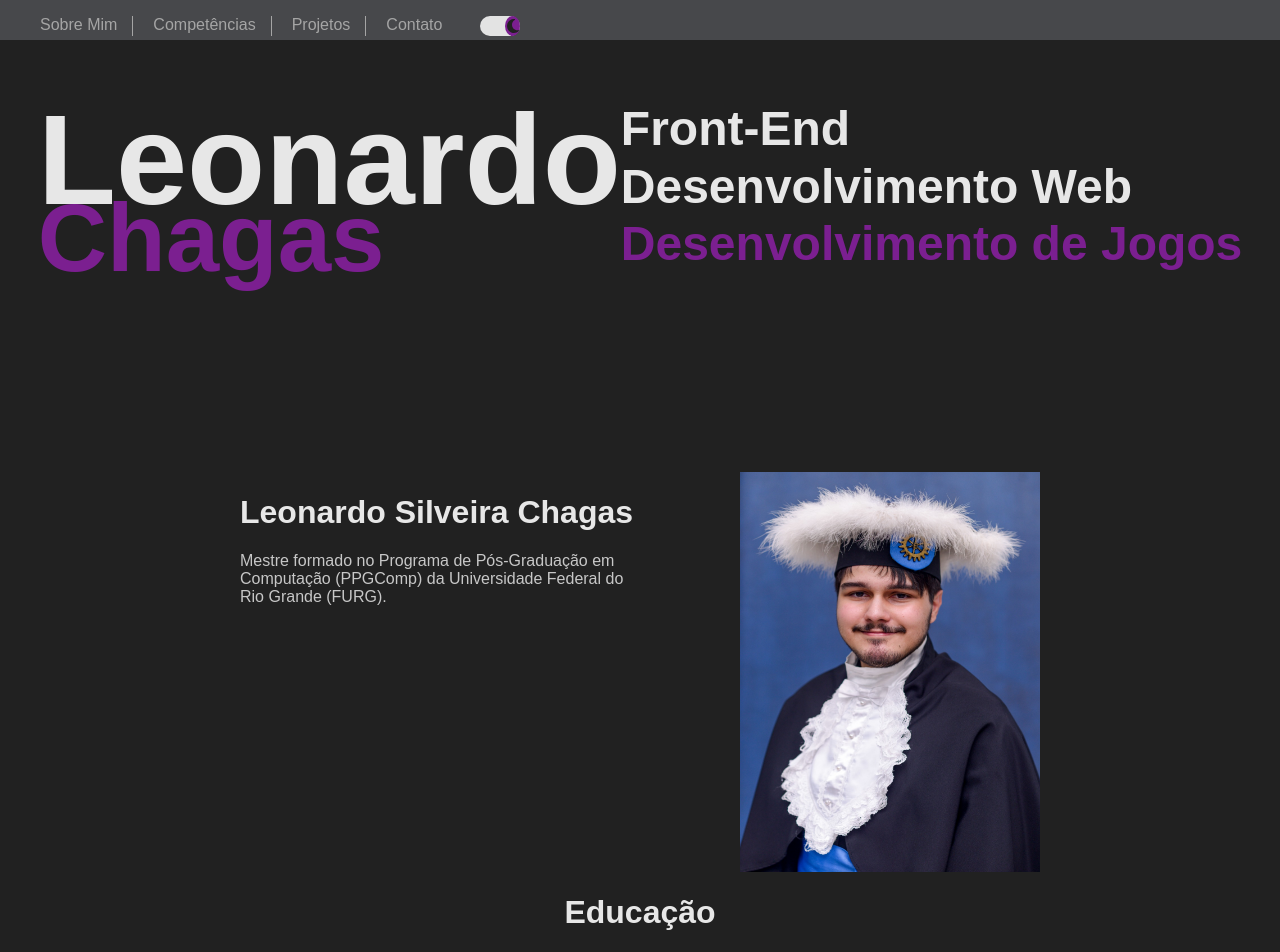
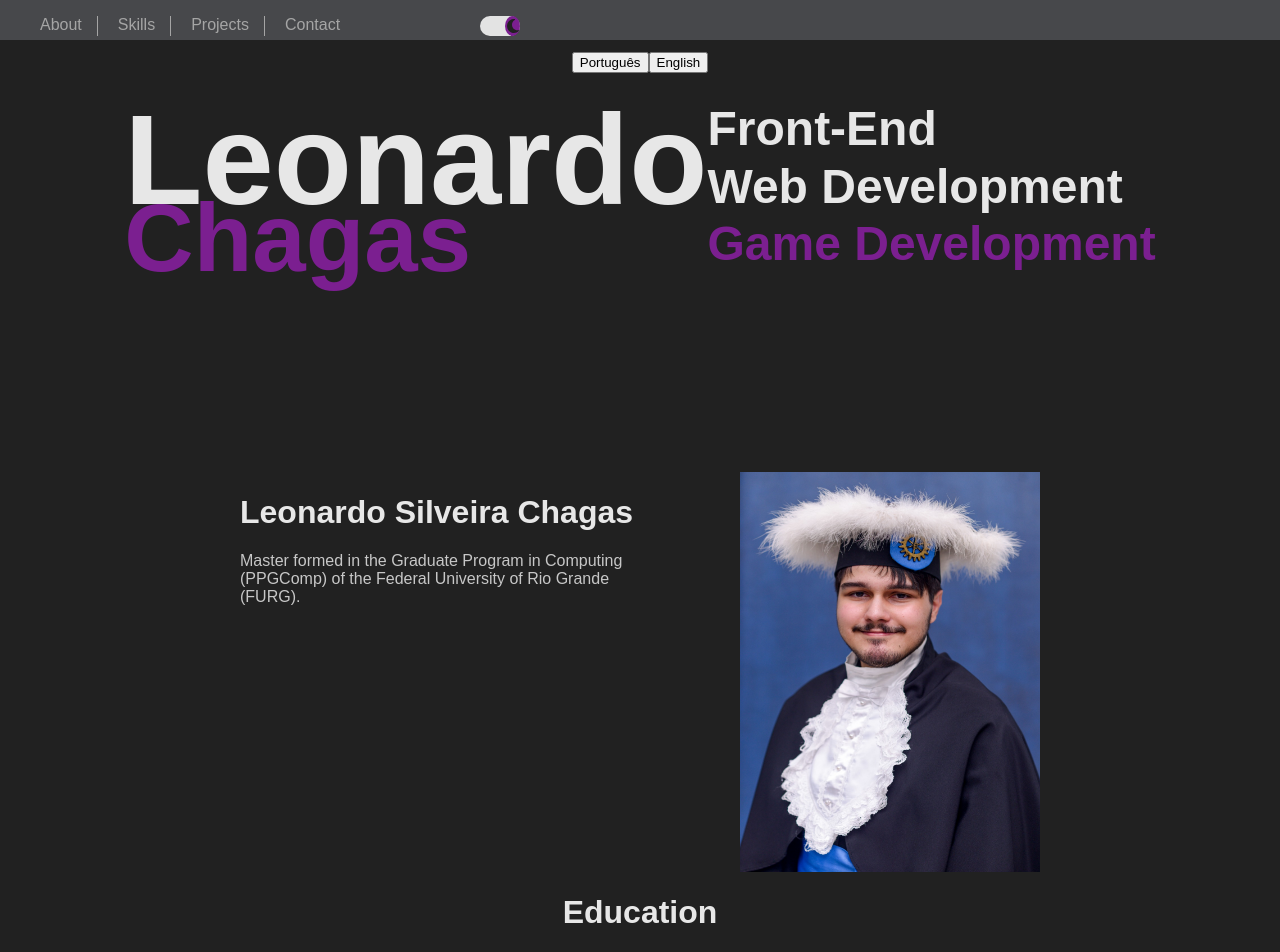
Before and after one commit to Leonardo-chagas/Web-Portfolio, a React (Vite) app in the folder portfolio/: page / in a window 1280 px wide. Shown: the top 952 px of the page. Built offline with nearby package versions, Linux system fonts and the light colour scheme.

Commit message:
Adicionou o pacote i18n, criou sistema para trocar de linguagem

```diff
--- a/portfolio/package.json
+++ b/portfolio/package.json
@@ -9,8 +9,11 @@
     "@vitejs/plugin-react-swc": "^3.7.2",
     "cra-template": "1.2.0",
     "devicons-react": "^1.4.0",
+    "i18next": "^24.2.2",
+    "i18next-browser-languagedetector": "^8.0.2",
     "react": "^19.0.0",
     "react-dom": "^19.0.0",
+    "react-i18next": "^15.4.0",
     "typescript": "^5.7.3",
     "vite": "^6.1.0",
     "vite-plugin-svgr": "^4.3.0",
--- a/portfolio/src/components/About.js
+++ b/portfolio/src/components/About.js
@@ -4,6 +4,7 @@
 import "../css/About.css"
 import "../css/Container.css"
 import "../css/Text.css"
+import { useTranslation } from "react-i18next"
 
 import React, { useLayoutEffect } from 'react'
 
@@ -11,28 +12,31 @@ function About() {
     /* useLayoutEffect(() => {
         document.body.style.backgroundColor = "#212121"
    }); */
+   const {t} = useTranslation();
+   const aboutTranslation = t('About');
+
     return (
         <div id="bodyContainer">
             <div id="aboutContent">
                 <div id="textContent">
                     <h1 class="titleText">Leonardo Silveira Chagas</h1>
-                    <p class="infoText">Mestre formado no Programa de Pós-Graduação em Computação (PPGComp) da Universidade Federal do Rio Grande (FURG).</p>
+                    <p class="infoText">{aboutTranslation.text}</p>
                 </div>
                 <img src={"images/eu.jpeg"} alt="imagem" width={300} height={400}></img>
             </div>
             <div class="centerTitle">
-                <h1 class="titleText">Educação</h1>
+                <h1 class="titleText">{aboutTranslation.education}</h1>
             </div>
             <hr></hr>
             <div id="educationContainer">
                 <div class="educationContent">
-                    <h2 class="titleText">Graduação no curso de Engenharia da Computação</h2>
-                    <h3 class="infoText">Universidade Federal do Rio Grande (FURG)</h3>
+                    <h2 class="titleText">{aboutTranslation.course}</h2>
+                    <h3 class="infoText">{aboutTranslation.college}</h3>
                     <h3 class="infoText">2018 - 2023</h3>
                 </div>
                 <div class="educationContent">
-                    <h2 class="titleText">Mestrado no Programa de Pós-Graduação em Computação (PPGComp)</h2>
-                    <h3 class="infoText">Universidade Federal do Rio Grande (FURG)</h3>
+                    <h2 class="titleText">{aboutTranslation.masters}</h2>
+                    <h3 class="infoText">{aboutTranslation.college}</h3>
                     <h3 class="infoText">2023 - 2025</h3>
                 </div>
             </div>
--- /dev/null
+++ b/portfolio/src/components/LanguageSelector.js
@@ -0,0 +1,26 @@
+import React from "react";
+import '../css/Container.css'
+import { useTranslation } from "react-i18next";
+
+function LanguageSelector(){
+    const {i18n} = useTranslation();
+
+    const languages = [
+        {code: 'pt', lang: 'Português'},
+        {code: 'en', lang: 'English'}
+    ];
+
+    function ChangeLanguage(code){
+        i18n.changeLanguage(code);
+    }
+
+    return(
+        <div class='centerTitle'>
+            {languages.map((lng) => {
+                return <button class={lng.code == i18n.language ? 'selected' : ''} key={lng.code} onClick={() => ChangeLanguage(lng.code)}>{lng.lang}</button>
+            })}
+        </div>
+    );
+}
+
+export default LanguageSelector;
--- a/portfolio/src/components/Navbar.js
+++ b/portfolio/src/components/Navbar.js
@@ -3,10 +3,15 @@ import {Outlet, Link} from "react-router-dom";
 import { useState } from 'react';
 import React, { useRef } from 'react';
 import Toggle from './Toggle';
+import LanguageSelector from './LanguageSelector';
+import { useTranslation } from "react-i18next"
 
 function Navbar({navFunction, isChecked, handleChange}) {
     //const [active, setActive] = useState(current);
     //const ref1 = useRef(aboutRef);
+    const {t} = useTranslation();
+    const navbarTrans = t('Navbar');
+
 
     return (
         <>
@@ -15,32 +20,33 @@ function Navbar({navFunction, isChecked, handleChange}) {
                 <li>
                     <div >
                         {/* <Link class={current == 1 ? "active" : "link"} to="/">Sobre Mim</Link> */}
-                        <a class="link" onClick={() => navFunction(1)}>Sobre Mim</a>
+                        <a class="link" onClick={() => navFunction(1)}>{navbarTrans.about}</a>
                     </div>
                 </li>
                 <div id='separator'></div>
                 <li>
                     <div >
                         {/* <Link class={current == 2 ? "active" : "link"} to="/competencias">Competências</Link> */}
-                        <a class="link" onClick={() => navFunction(2)}>Competências</a>
+                        <a class="link" onClick={() => navFunction(2)}>{navbarTrans.skills}</a>
                     </div>
                 </li>
                 <div id='separator'></div>
                 <li>
                     <div >
                         {/* <Link class={current == 3 ? "active" : "link"} to="/projetos">Projetos</Link> */}
-                        <a class="link" onClick={() => navFunction(3)}>Projetos</a>
+                        <a class="link" onClick={() => navFunction(3)}>{navbarTrans.projects}</a>
                     </div>
                 </li>
                 <div id='separator'></div>
                 <li>
                     <div >
                         {/* <Link class={current == 4 ? "active" : "link"} to="/contato">Contato</Link> */}
-                        <a class="link" onClick={() => navFunction(4)}>Contato</a>
+                        <a class="link" onClick={() => navFunction(4)}>{navbarTrans.contact}</a>
                     </div>
                 </li>
             </ul>
             <Toggle isChecked={isChecked} handleChange={handleChange}/>
+            <LanguageSelector/>
         </nav>
 
         {/* <Outlet/> */}
--- a/portfolio/src/components/Skills.js
+++ b/portfolio/src/components/Skills.js
@@ -9,16 +9,18 @@ import UnityOriginal from 'devicons-react/lib/icons/UnityOriginal';
 import "../css/Skills.css"
 import "../css/Text.css"
 import "../css/Container.css"
+import { useTranslation } from 'react-i18next';
 
 function Skills() {
-    /* useLayoutEffect(() => {
-            document.body.style.backgroundColor = "#212121"
-       }); */
+    const {t} = useTranslation();
+    const skillsTranslation = t('Skills');
+
+
     return (
         <div id="bodyContainer">
             {/* <Navbar current={2}/> */}
             <div class="centerTitle">
-                <h1 class="titleText">Competências</h1>
+                <h1 class="titleText">{skillsTranslation.skills}</h1>
             </div>
             <hr></hr>
             <div id="skillsContainer">
--- a/portfolio/src/components/Title.js
+++ b/portfolio/src/components/Title.js
@@ -1,6 +1,10 @@
 import "../css/Title.css"
+import { useTranslation } from "react-i18next"
 
 function Title() {
+    const {t} = useTranslation();
+    const titleTrans = t('Title');
+
     return (
         <div id="titleContainer">
             <div class="titleContent">
@@ -8,9 +12,9 @@ function Title() {
                 <h2 id="lastName">Chagas</h2>
             </div>
             <div class="titleContent">
-                <h3 class="titles">Front-End</h3>
-                <h3 class="titles">Desenvolvimento Web</h3>
-                <h3 class="titles">Desenvolvimento de Jogos</h3>
+                <h3 class="titles">{titleTrans.title1}</h3>
+                <h3 class="titles">{titleTrans.title2}</h3>
+                <h3 class="titles">{titleTrans.title3}</h3>
             </div>
         </div>
     );
--- /dev/null
+++ b/portfolio/src/i18n.js
@@ -0,0 +1,135 @@
+import i18n from 'i18next'
+import LanguageDetector from 'i18next-browser-languagedetector'
+import { initReactI18next } from 'react-i18next'
+
+i18n.use(LanguageDetector).use(initReactI18next).init({
+    debug: true,
+    fallbackLng: 'pt',
+    returnObjects: true,
+    resources: {
+        pt: {
+            translation: {
+                Navbar: {
+                    about: 'Sobre Mim',
+                    skills: 'Competências',
+                    projects: 'Projetos',
+                    contact: 'Contato'
+                },
+                Title: {
+                    title1: 'Front-End',
+                    title2: 'Desenvolvimento Web',
+                    title3: 'Desenvolvimento de jogos'
+                },
+                About: {
+                    text: 'Mestre formado no Programa de Pós-Graduação em Computação (PPGComp) da Universidade Federal do Rio Grande (FURG).',
+                    education: 'Educação',
+                    college: 'Universidade Federal do Rio Grande (FURG)',
+                    course: 'Graduação no curso de Engenharia da Computação',
+                    masters: 'Mestrado no Programa de Pós-Graduação em Computação (PPGComp)'
+                },
+                Skills: {
+                    skills: 'Competências'
+                },
+                Projects: [
+                    {
+                        name: 'Portfolio Web',
+                        tecnology: 'React',
+                        text: '',
+                        reference: 'https://github.com/Leonardo-chagas/Web-Portfolio',
+                        hasLink: true,
+                        image: ''
+                    },
+                    {
+                        name: 'Aplicativo Mobile',
+                        tecnology: 'React Native',
+                        text: '',
+                        reference: 'https://github.com/Leonardo-chagas/planalto-front-viagens',
+                        hasLink: true,
+                        image: ''
+                    },
+                    {
+                        name: 'Jogo de Cartas',
+                        tecnology: 'Unity',
+                        text: '',
+                        reference: 'https://github.com/Leonardo-chagas/Code_In_Hand',
+                        hasLink: true,
+                        image: 'images/Game2.png'
+                    },
+                    {
+                        name: '',
+                        tecnology: '',
+                        text: '',
+                        reference: '',
+                        hasLink: false,
+                        image: ''
+                    },
+                ],
+                Contact: {
+
+                }
+            },
+        },
+        en: {
+            translation: {
+                Navbar: {
+                    about: 'About',
+                    skills: 'Skills',
+                    projects: 'Projects',
+                    contact: 'Contact'
+                },
+                Title: {
+                    title1: 'Front-End',
+                    title2: 'Web Development',
+                    title3: 'Game Development'
+                },
+                About: {
+                    text: 'Master formed in the Graduate Program in Computing (PPGComp) of the Federal University of Rio Grande (FURG).',
+                    education: 'Education',
+                    college: 'Federal University of Rio Grande (FURG)',
+                    course: 'Graduation in Computer Engineering',
+                    masters: "Master's degree in the Graduate Program in Computing (PPGComp)"
+                },
+                Skills: {
+                    skills: 'Skills'
+                },
+                Projects: {
+                    project1: {
+                        name: 'Web Portfolio',
+                        tecnology: 'React',
+                        text: '',
+                        reference: 'https://github.com/Leonardo-chagas/Web-Portfolio',
+                        hasLink: true,
+                        image: ''
+                    },
+                    project2: {
+                        name: 'Mobile App',
+                        tecnology: 'React Native',
+                        text: '',
+                        reference: 'https://github.com/Leonardo-chagas/planalto-front-viagens',
+                        hasLink: true,
+                        image: ''
+                    },
+                    project3: {
+                        name: 'Card game',
+                        tecnology: 'Unity',
+                        text: '',
+                        reference: 'https://github.com/Leonardo-chagas/Code_In_Hand',
+                        hasLink: true,
+                        image: 'images/Game2.png'
+                    },
+                    project4: {
+                        name: '',
+                        tecnology: '',
+                        text: '',
+                        reference: '',
+                        hasLink: false,
+                        image: ''
+                    },
+                },
+                Contact: {
+
+                }
+            },
+        }
+    }
+})
--- a/portfolio/src/index.js
+++ b/portfolio/src/index.js
@@ -4,6 +4,7 @@ import './index.css';
 import '@fortawesome/fontawesome-svg-core/styles.css';
 import App from './App';
 import reportWebVitals from './reportWebVitals';
+import './i18n'
 
 const root = ReactDOM.createRoot(document.getElementById('root'));
 root.render(
```
Also changed, not shown: 1 other file (tests, documents, lock files or other folders).
